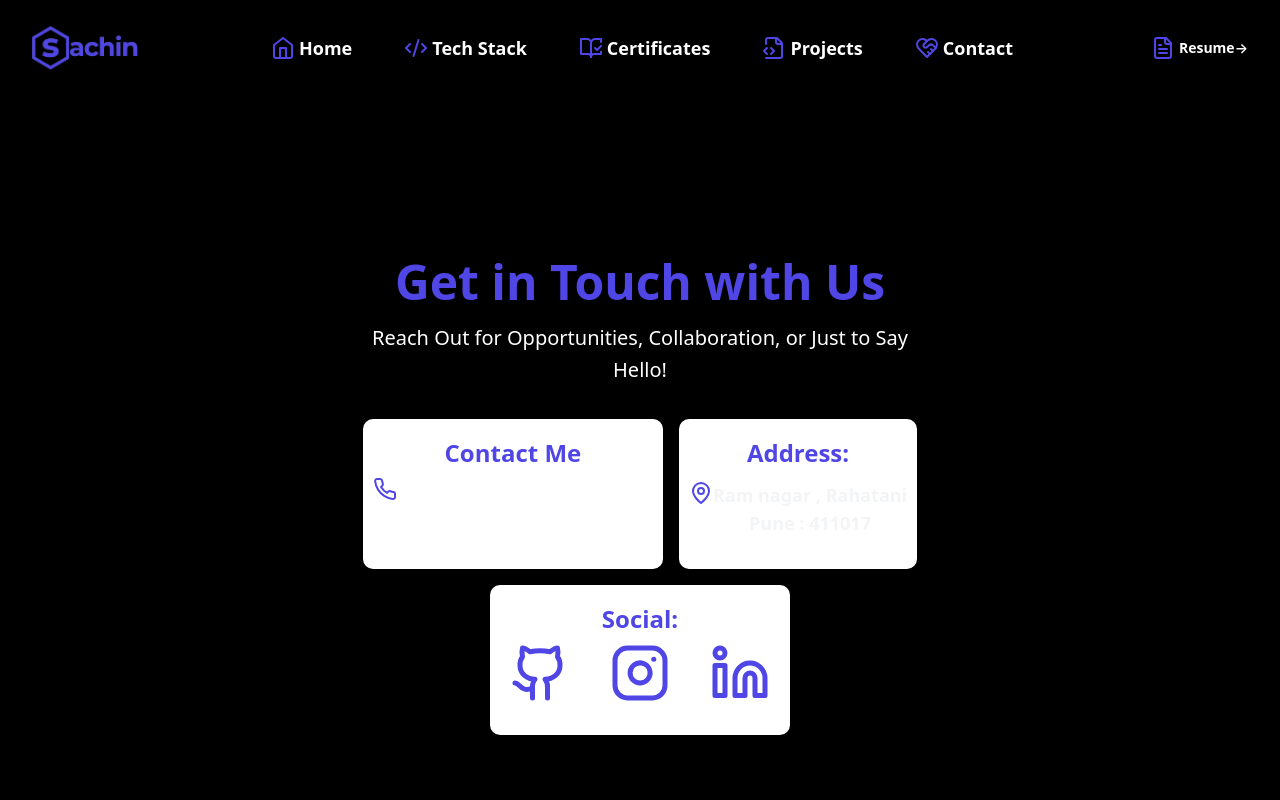
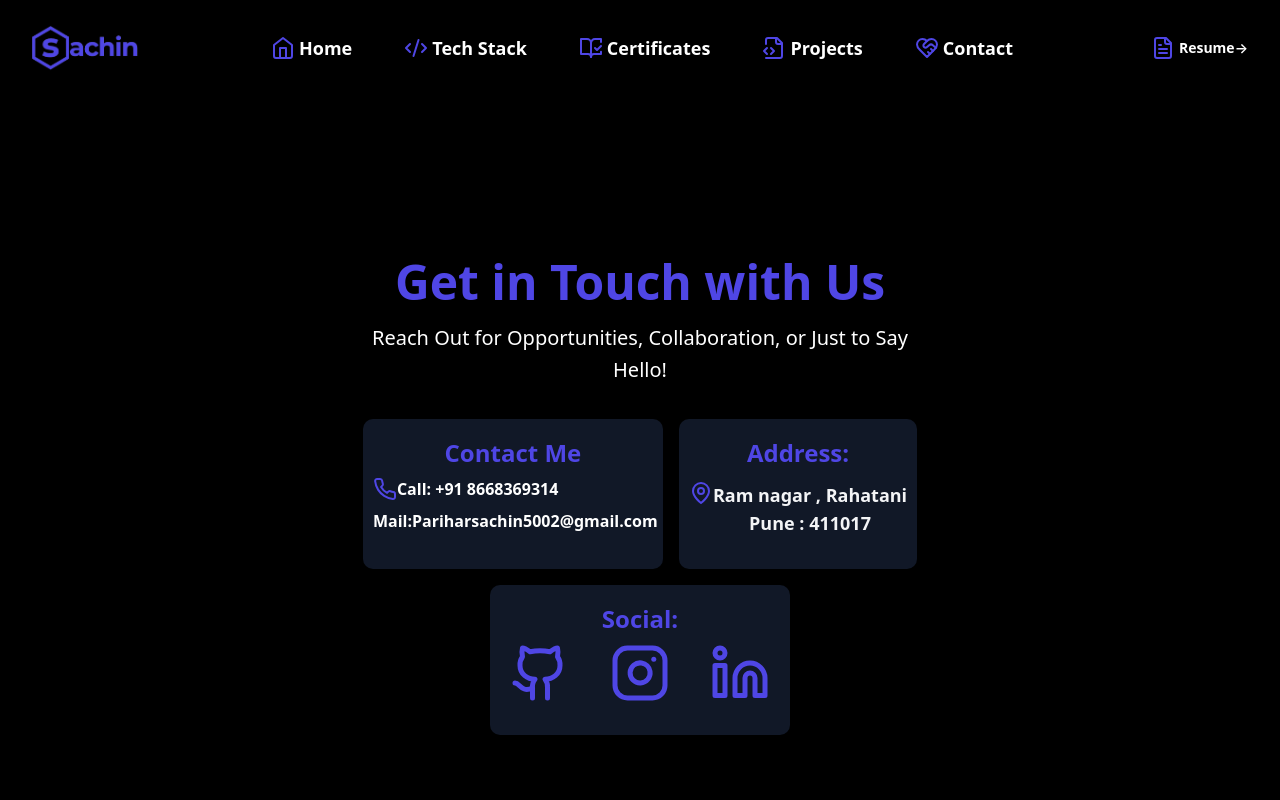
Before and after one commit to Sheenu-exe/Portfolioo, a React (Vite) app: page /contact in a window 1280 px wide. Shown: the top 800 px of the page. Built offline with nearby package versions, Linux system fonts and the light colour scheme.

Commit message:
Update App.css

```diff
--- a/src/App.css
+++ b/src/App.css
@@ -163,13 +163,11 @@ button.inline-flex.items-center{
   .animate__animated.animate__fadeIn {
     --animate-duration: 2s;
   }
-  div.stacked{
+ div.stacked{
     min-height:150px;
     min-width:200px;
     max-width: 300px;
     border-radius:10px;
-    align-items:start;
-
+    justify-content: start;
    padding:10px;
-   background-color: white;
   }
```
